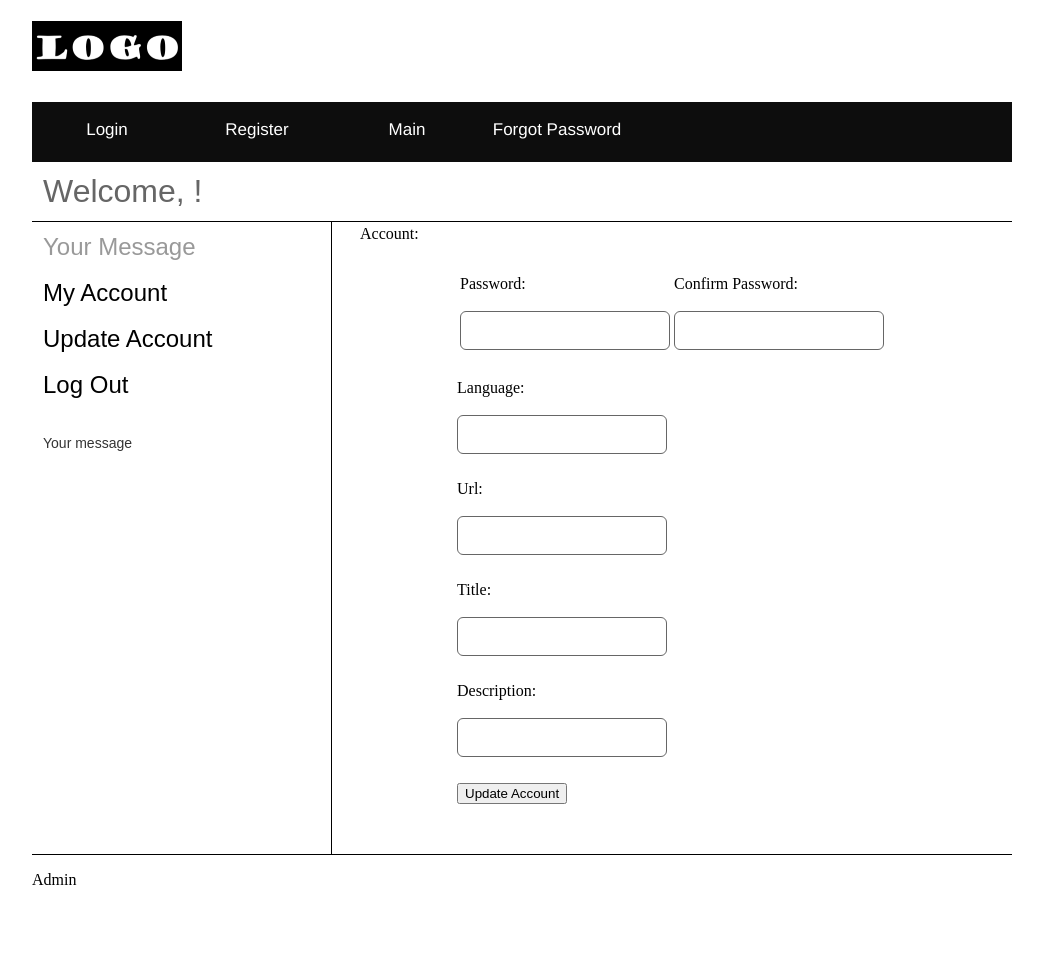
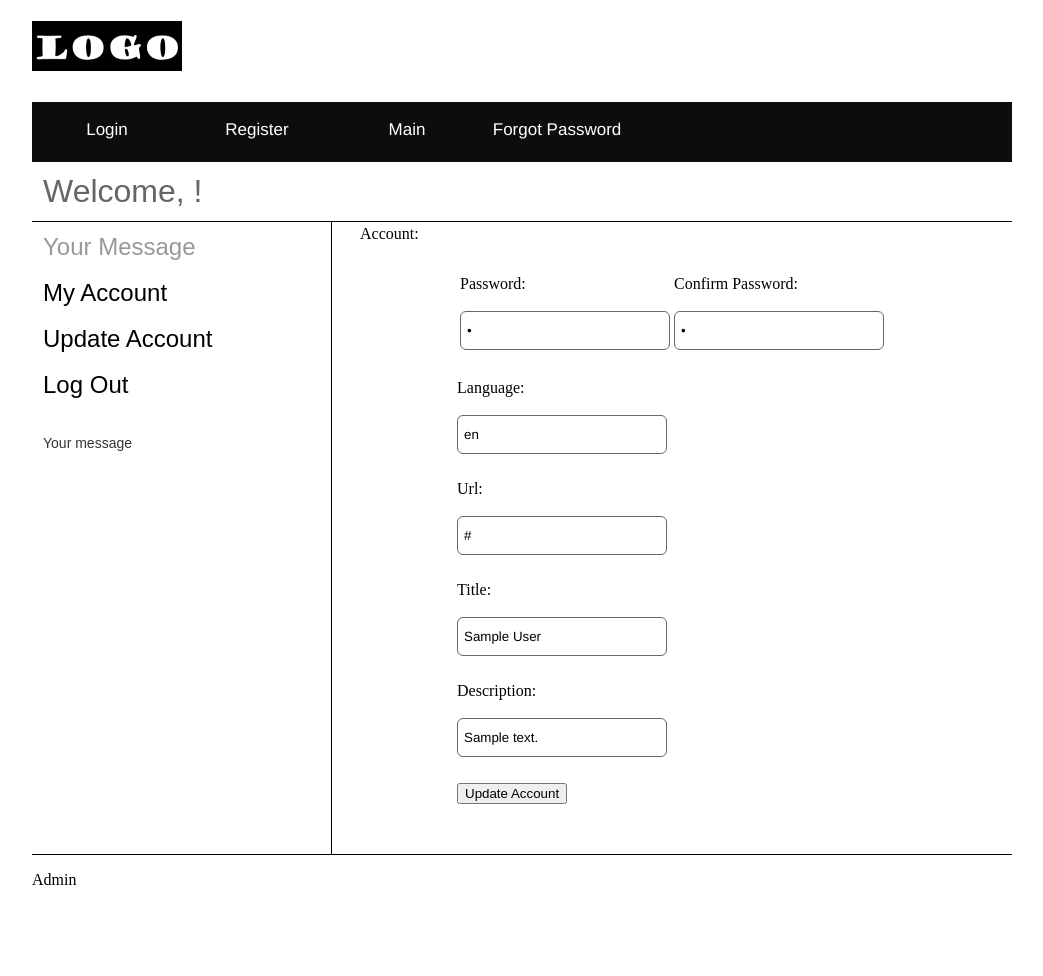
Before and after one commit to organyx/web_catalogue, a PHP site: page /Update.php in a window 1280 px wide. Shown: the whole page, without its empty margins (118-1161 px from the left). Run offline with PHP 8.4, Linux system fonts and the light colour scheme; the visitor is signed in with stand-in values (Sample User, id 1); tables that the repository leaves empty or names only in its code hold one stand-in row (values such as "Sample post").

Commit message:
update bug

```diff
--- a/Account.php
+++ b/Account.php
@@ -122,7 +122,7 @@
 </script>
 
 <meta charset="utf-8">
-<title>Untitled Document</title>
+<title>My Account</title>
 </head>
 
 <body>
--- a/Update.php
+++ b/Update.php
@@ -123,7 +123,7 @@
 <link href="CSS/Menu.css" rel="stylesheet" type="text/css">
 
 <meta charset="utf-8">
-<title>Untitled Document</title>
+<title>Update Account</title>
 </head>
 
 <body>
@@ -166,9 +166,9 @@
               <td><table border="0">
                 <tr>
                   <td><label for="Password">Password:</label><br><br>
-                    <input name="Password" type="password" class="styletxtfield" id="Password" value="<?php echo $row_User['password']; ?>"></td>
+                    <input name="Password" type="password" class="styletxtfield" id="Password" value="<?php echo $row_ManageUsers['password']; ?>"></td>
                   <td><label for="PasswordConfirm">Confirm Password:</label><br><br>
-                    <input name="PasswordConfirm" type="password" class="styletxtfield" id="PasswordConfirm" value="<?php echo $row_User['password']; ?>"></td>
+                    <input name="PasswordConfirm" type="password" class="styletxtfield" id="PasswordConfirm" value="<?php echo $row_ManageUsers['password']; ?>"></td>
                 </tr>
               </table></td>
             </tr>
@@ -177,28 +177,28 @@
             </tr>
             <tr>
               <td><label for="Language">Language:</label><br><br>
-                <input name="Language" type="text" class="styletxtfield" id="Language" value="<?php echo $row_User['language']; ?>"></td>
+                <input name="Language" type="text" class="styletxtfield" id="Language" value="<?php echo $row_ManageUsers['language']; ?>"></td>
             </tr>
             <tr>
               <td>&nbsp;</td>
             </tr>
             <tr>
               <td><label for="URL">Url:</label><br><br>
-                <input name="URL" type="text" class="styletxtfield" id="URL" value="<?php echo $row_User['url']; ?>"></td>
+                <input name="URL" type="text" class="styletxtfield" id="URL" value="<?php echo $row_ManageUsers['url']; ?>"></td>
             </tr>
             <tr>
               <td>&nbsp;</td>
             </tr>
             <tr>
               <td><label for="Title">Title:</label><br><br>
-                <input name="Title" type="text" class="styletxtfield" id="Title" value="<?php echo $row_User['title']; ?>"></td>
+                <input name="Title" type="text" class="styletxtfield" id="Title" value="<?php echo $row_ManageUsers['title']; ?>"></td>
             </tr>
             <tr>
               <td>&nbsp;</td>
             </tr>
             <tr>
               <td><label for="Description">Description:</label><br><br>
-                <input name="Description" type="text" class="styletxtfield" id="Description" value="<?php echo $row_User['description']; ?>"></td>
+                <input name="Description" type="text" class="styletxtfield" id="Description" value="<?php echo $row_ManageUsers['description']; ?>"></td>
             </tr>
             <tr>
               <td>&nbsp;</td>
```
